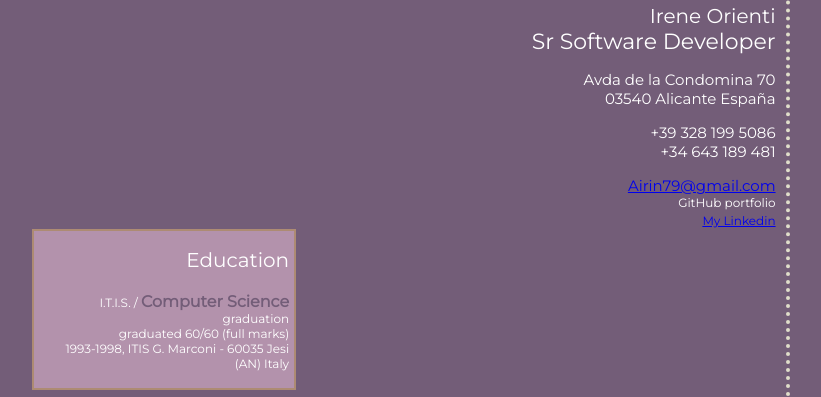
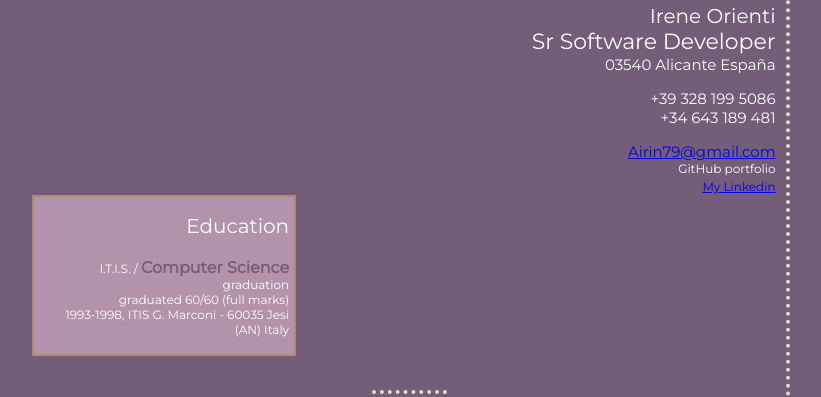
Before and after one commit to airin79/csb-c8kg3m, a website: page index.html in a window 1280 px wide. Shown: the part 372-769 px from the top of the page, without its empty margins (254-1075 px from the left). Drawn offline with Linux system fonts and the light colour scheme.

```diff
--- a/index.html
+++ b/index.html
@@ -30,7 +30,6 @@
         <div id="personal-info-tozoom">
           <p style="font-size: 20px; margin-top: 5px; margin-bottom: 0;">Irene Orienti</p>
           <p style="font-size: 22px; margin-top: 0;margin-bottom: 0;">Sr Software Developer</p>
-          <p style="font-size: 15px; margin-bottom: 0; margin-bottom: 0;">Avda de la Condomina 70</p>
           <p style="font-size: 15px; margin-top: 0; margin-bottom: 0;">03540 Alicante España</p><div>
           <p style="font-size: 15px; margin-bottom: 0;">+39 328 199 5086 </p>
           <p style="font-size: 15px; margin-top: 0;">+34 643 189 481</p>
--- a/script/javascript.js
+++ b/script/javascript.js
@@ -1,2 +1,2 @@
 console.clear();
-console.log("working");
+console.log("YEAH !!!! working");
```
Also changed, not shown: package.json (+11 -13 lines), screenshot.png (added), script/README.md (added).
